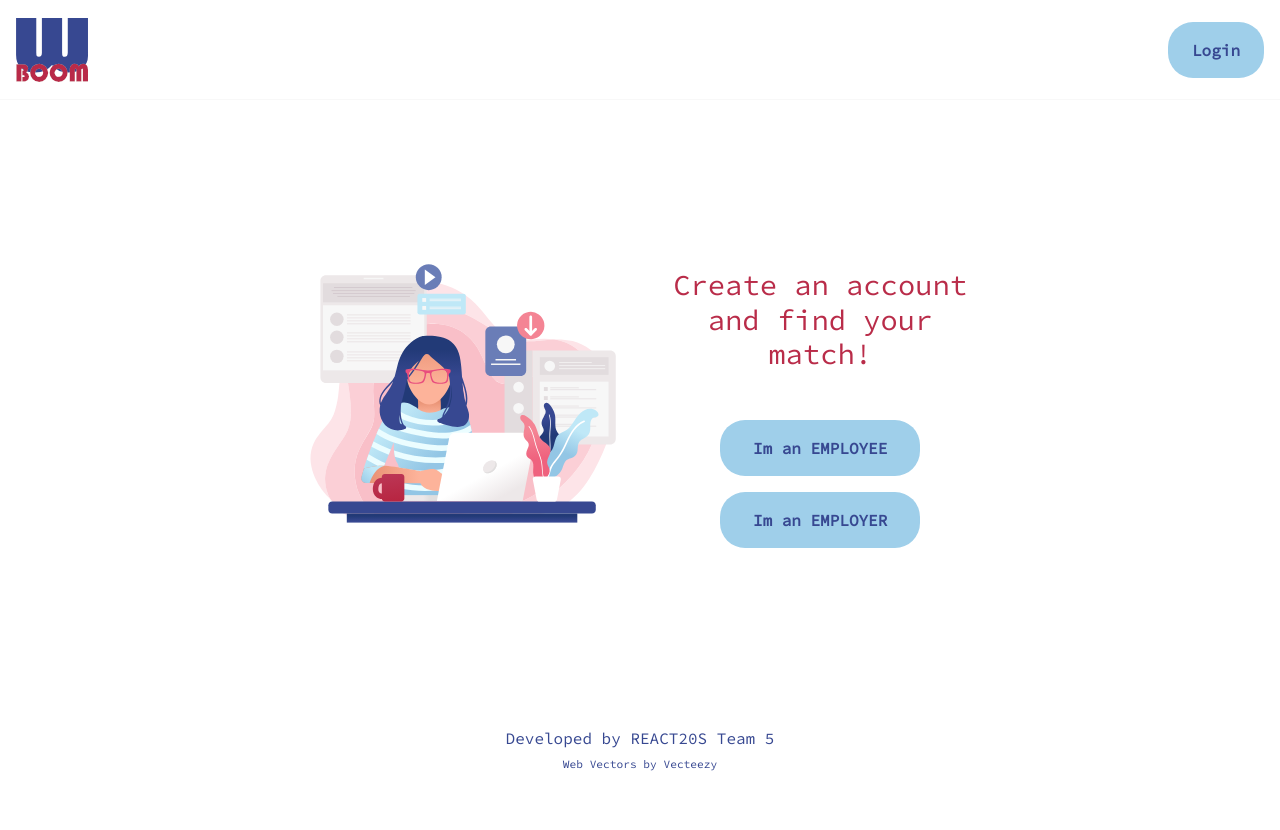
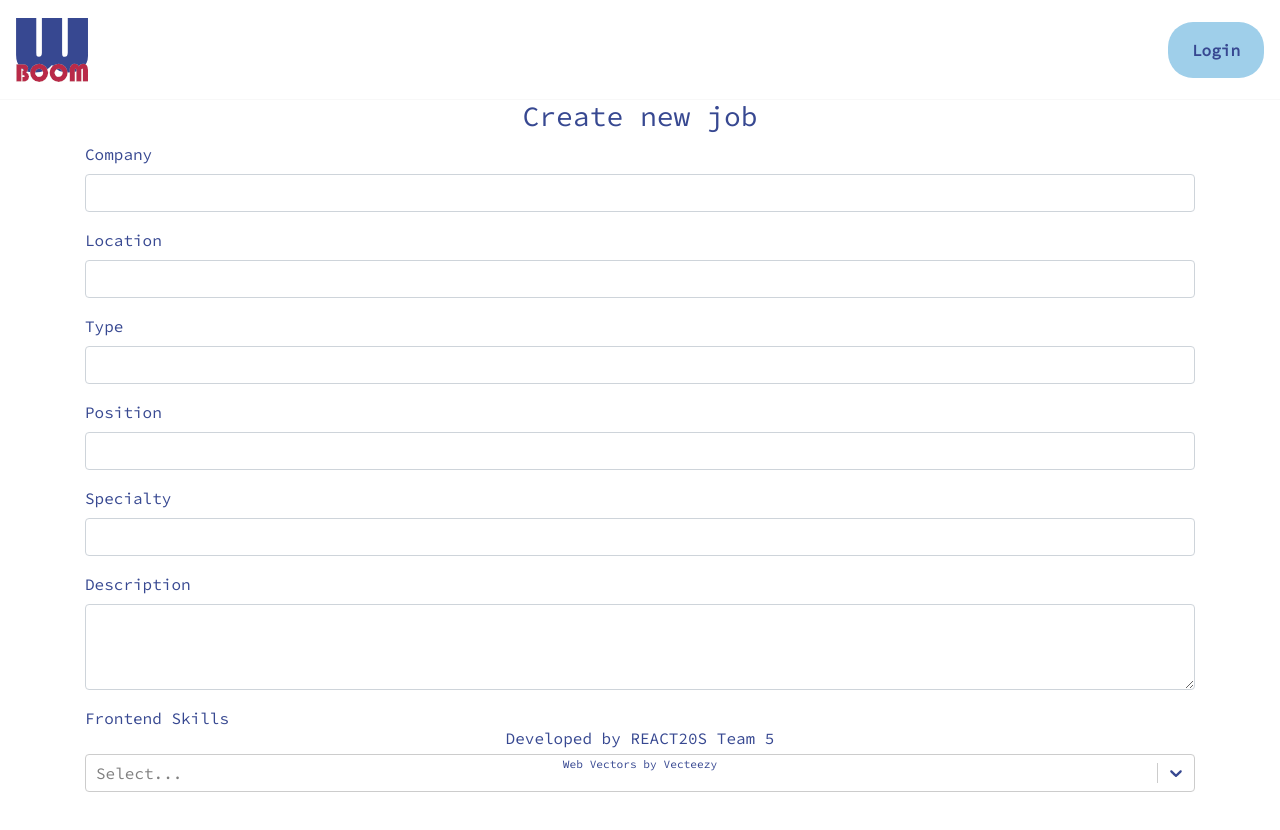
Before and after one commit to ginnyvt/team_project_frontend, a React (Create React App) app: page /employers/new-job in a window 1280 px wide. Before the commit this address led to /. Shown: the top 830 px of the page. Before the commit the page ends 800 px from the top, so only its background shows below. Built offline with nearby package versions, Linux system fonts and the light colour scheme; no server answers.

Commit message:
chore: create new job component

```diff
--- a/package.json
+++ b/package.json
@@ -15,6 +15,7 @@
     "react-router-bootstrap": "^0.25.0",
     "react-router-dom": "^5.2.0",
     "react-scripts": "4.0.3",
+    "react-select": "^4.3.1",
     "web-vitals": "^1.1.2"
   },
   "scripts": {
--- a/src/App.js
+++ b/src/App.js
@@ -9,12 +9,13 @@ import 'bootstrap/dist/css/bootstrap.min.css';
 import Home from './components/Home/Home';
 import AssignRole from './components/Roles/AssignRole';
 import Header from './components/Header/Header';
+import Footer from './components/Footer/Footer';
 import EmployeeProfile from './components/Employees/EmployeeProfile';
 import EmployerProfile from './components/Employers/EmployerProfile';
 import FoundJobs from './components/Employees/FoundJobs';
+import CreateNewJob from './components/Employers/CreateNewJob';
 
 import './App.css';
-import Footer from './components/Footer/Footer';
 
 const App = () => {
   const { isAuthenticated, user } = useAuth0();
@@ -63,19 +64,23 @@ const App = () => {
           <EmployeeProfile />
         </Route>
 
+        <Route exact path='/employees/found-jobs'>
+          <FoundJobs />
+        </Route>
+
         <Route exact path='/employers/profile'>
           <EmployerProfile />
         </Route>
 
-        <Route exact path='/employees/found-jobs'>
-          <FoundJobs />
+        <Route exact path='/employers/new-job'>
+          <CreateNewJob />
         </Route>
 
         <Route path='*'>
           <Redirect to='/' />
         </Route>
       </Switch>
-      <Footer/>
+      <Footer />
     </RolesContext.Provider>
   );
 };
--- /dev/null
+++ b/src/components/Employers/CreateNewJob.css
@@ -0,0 +1,3 @@
+.create-new-job-section {
+  min-height: 100vh;
+}
--- /dev/null
+++ b/src/components/Employers/CreateNewJob.js
@@ -0,0 +1,105 @@
+import React from 'react';
+import Select from 'react-select';
+
+import './CreateNewJob.css';
+
+const frontendSkills = [
+  { value: 'react', label: 'ReactJS' },
+  { value: 'vue', label: 'VueJS' },
+  { value: 'bootstrap', label: 'Bootstrap' },
+  { value: 'material ui', label: 'Material UI' },
+];
+
+const backendSkills = [
+  { value: 'express', label: 'ExpressJS' },
+  { value: 'python', label: 'Python' },
+  { value: 'graphql', label: 'GraphQL' },
+];
+
+const groupedOptions = [
+  {
+    label: 'Frontend',
+    options: frontendSkills,
+  },
+  {
+    label: 'Backend',
+    options: backendSkills,
+  },
+];
+
+const groupStyles = {
+  display: 'flex',
+  alignItems: 'center',
+  justifyContent: 'space-between',
+};
+
+const groupBadgeStyles = {
+  backgroundColor: '#EBECF0',
+  borderRadius: '2em',
+  color: '#172B4D',
+  display: 'inline-block',
+  fontSize: 12,
+  fontWeight: 'normal',
+  lineHeight: '1',
+  minWidth: 1,
+  padding: '0.16666666666667em 0.5em',
+  textAlign: 'center',
+};
+
+const formatGroupLabel = (data) => (
+  <div style={groupStyles}>
+    <span>{data.label}</span>
+    <span style={groupBadgeStyles}>{data.options.length}</span>
+  </div>
+);
+
+const CreateNewJob = () => {
+  return (
+    <div className='container create-new-job-section'>
+      <div className='row'>
+        <div className='col-12'>
+          <h3 className='text-center'>Create new job</h3>
+          <form>
+            <div className='form-group'>
+              <label htmlFor='company'>Company</label>
+              <input type='text' className='form-control' />
+            </div>
+
+            <div className='form-group'>
+              <label htmlFor='location'>Location</label>
+              <input type='text' className='form-control' />
+            </div>
+
+            <div className='form-group'>
+              <label htmlFor='type'>Type</label>
+              <input type='text' className='form-control' />
+            </div>
+
+            <div className='form-group'>
+              <label htmlFor='position'>Position</label>
+              <input type='text' className='form-control' />
+            </div>
+
+            <div className='form-group'>
+              <label htmlFor='specialty'>Specialty</label>
+              <input type='text' className='form-control' />
+            </div>
+
+            <div className='form-group'>
+              <label htmlFor='company'>Description</label>
+              <textarea className='form-control' rows='3'></textarea>
+            </div>
+
+            <div className='form-group'>
+              <label htmlFor='skills'>Frontend Skills</label>
+            </div>
+
+            <Select options={frontendSkills} />
+          </form>
+        </div>
+      </div>
+    </div>
+  );
+};
+
+export default CreateNewJob;
--- a/src/components/Employers/EmployerDashboard.js
+++ b/src/components/Employers/EmployerDashboard.js
@@ -15,6 +15,10 @@ const EmployerDashboard = () => {
             <Nav.Link>My Profile</Nav.Link>
           </LinkContainer>
 
+          <LinkContainer to='/employers/new-job'>
+            <Nav.Link>Create new job</Nav.Link>
+          </LinkContainer>
+
           <Nav.Link>Matched</Nav.Link>
         </Nav>
       </Navbar>
--- a/src/components/Employers/EmployerProfile.js
+++ b/src/components/Employers/EmployerProfile.js
@@ -1,16 +1,17 @@
-import React from 'react';
+import React, { useEffect, useState } from 'react';
 import { useAuth0 } from '@auth0/auth0-react';
 
 import Navbar from 'react-bootstrap/Navbar';
 import Nav from 'react-bootstrap/Nav';
 
 const EmployerProfile = () => {
-  const { user } = useAuth0();
-  console.log(user);
+  const { user, isAuthenticated } = useAuth0();
+
   return (
     <>
       <div>
         <h3>This is employer profile</h3>
+
         <form>
           <button>Update profile</button>
         </form>
```
Also changed, not shown: src/skill-data/group-options.js (added, +23 -0 lines), 1 other file (tests, documents, lock files or other folders).
